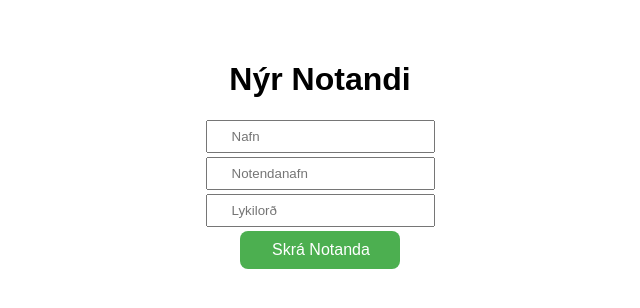
After one commit to Heimavinna/kodi, a Flask app: page /register in a window 1280 px wide. The commit adds this page. Shown: the top 308 px of the page, without its empty margins (320-960 px from the left). Run offline with Flask 2, Linux system fonts and the light colour scheme.

Commit message:
started register page

```diff
--- a/hello.py
+++ b/hello.py
@@ -20,6 +20,13 @@ def login():
         currentPassword = form_data['password']
     return render_template('login.html')
 
+
+@app.route('/register', methods=['GET', 'POST'])
+def register():
+    if request.method == 'POST':
+        form_data = request.form.to_dict()
+        print(form_data)
+    return render_template('register.html')
 
 
 @app.route('/sida2', methods=['GET', 'POST'])
--- /dev/null
+++ b/static/registerStyle.css
@@ -0,0 +1,40 @@
+* {
+	font-family: sans-serif;
+}
+
+header {
+	padding-top: 2em;
+	text-align: center;
+}
+
+.registerBox {
+	max-width: 10em;
+	margin: auto;
+	display: flex;
+	flex-wrap: wrap;
+	justify-content: center;
+	align-items: center;
+	gap: .25em;
+}
+
+.textInput {
+	padding: 7px 24px;
+}
+.textInput:focus {
+	border-radius: 8px;
+}
+
+.submitBtn {
+	background-color: #4CAF50;
+	border: none;
+	color: #ffffff;
+	width: 100%;
+	text-align: center;
+	text-decoration: none;
+	padding: 10px 32px;
+	font-size: 16px;
+	border-radius: 8px;
+}
+.submitBtn:hover {
+	cursor: pointer;
+}
--- a/templates/login.html
+++ b/templates/login.html
@@ -13,10 +13,11 @@
 		</header>
 		<section>
 			<form action="login" method="post" class="loginBox">
-				<input class="textInput" name="username" type="text" placeholder="Notendanafn">
+				<input class="textInput" name="username" type="text" placeholder="Notendanafn" autocomplete="off">
 				<input class="textInput" name="password" type="password" placeholder="Lykilorð">
 				<input class="submitBtn" type="submit" value="Innskrá">
 			</form>
+			<p>Nýr Notandi</p>
 		</section>
 	</body>
 </html>
--- /dev/null
+++ b/templates/register.html
@@ -0,0 +1,34 @@
+<!DOCTYPE html>
+<html lang="en">
+	<head>
+		<meta charset="UTF-8">
+		<meta http-equiv="X-UA-Compatible" content="IE=edge">
+		<meta name="viewport" content="width=device-width, initial-scale=1.0">
+		<link rel="stylesheet" href="{{ url_for('static', filename='registerStyle.css') }}">
+		<title>Nýr Notandi</title>
+	</head>
+	<body>
+		<header>
+			<h1>Nýr Notandi</h1>
+		</header>
+		<section>
+			<form action="register" method="post" class="registerBox">
+				<input class="textInput" name="realname" type="text" placeholder="Nafn" autocomplete="off">
+				<input class="textInput" name="username" type="text" placeholder="Notendanafn" autocomplete="off">
+				<input class="textInput" name="password" type="password" placeholder="Lykilorð" id="passwordField">
+				<input class="submitBtn" type="submit" value="Skrá Notanda">
+			</form>
+		</section>
+
+		<script>
+			function show_hide_password() {
+				let passwordField = document.getElementById('passwordField');
+				if(passwordField.type == 'password') {
+					passwordField.type = 'text';
+				} else {
+					passwordField.type = 'Password';
+				}
+			}
+		</script>
+	</body>
+</html>
```
